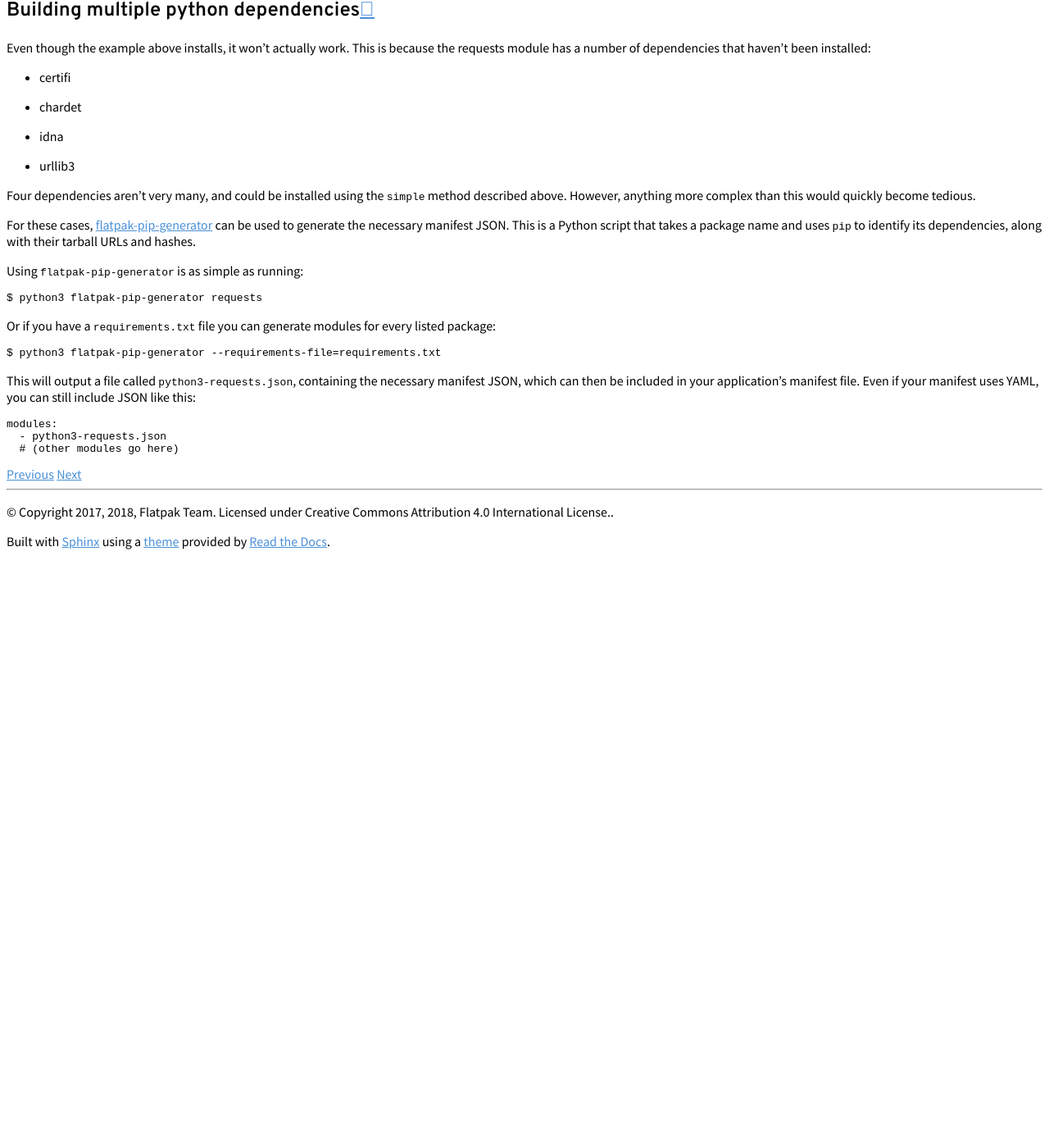
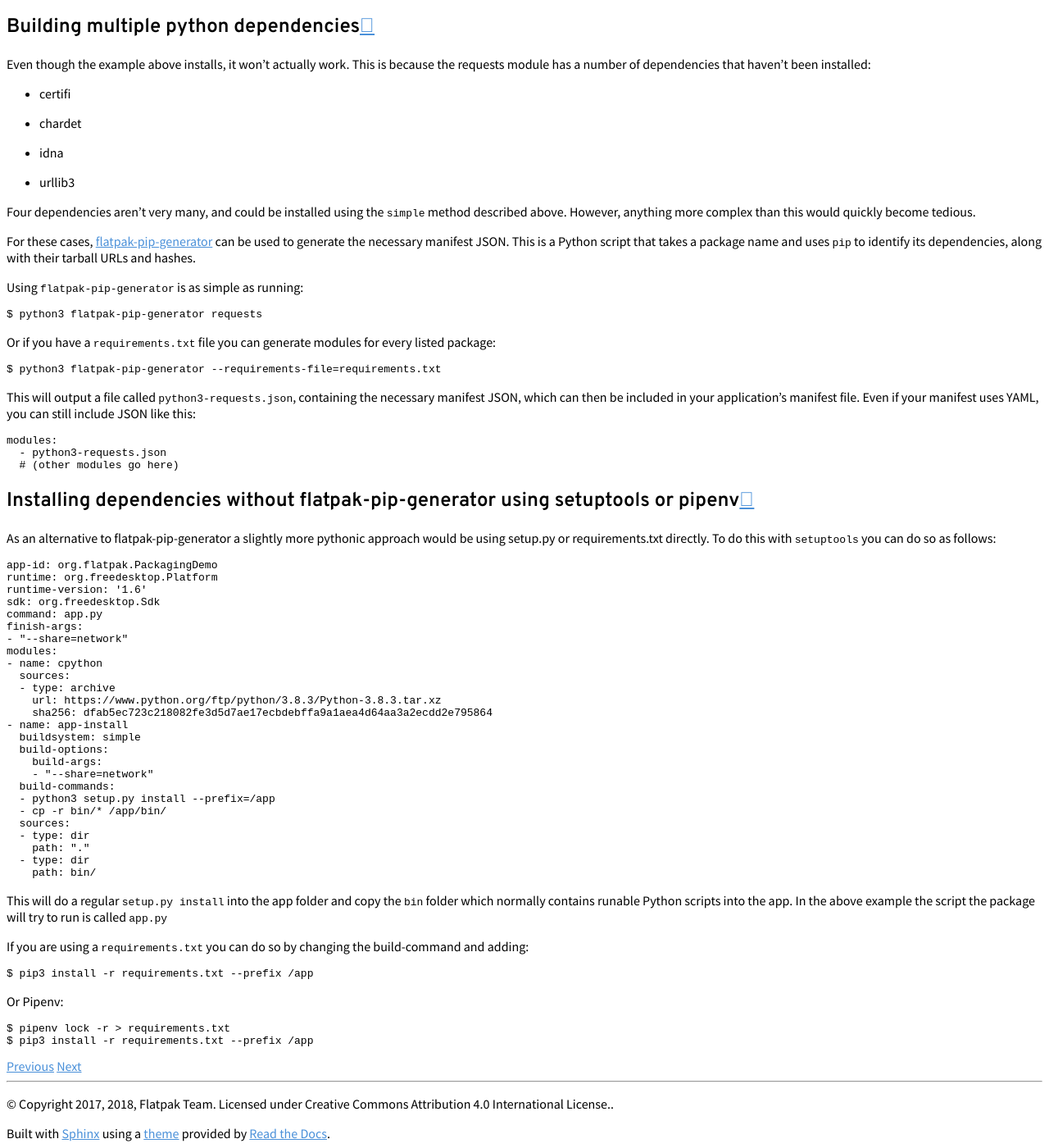
Before and after one commit to flatpak/flatpak-docs, a Sphinx documentation site: the page built from docs/python.rst, in a window 1280 px wide and 1400 px high, scrolled down 1084 px. Shown: the whole window at 82% size. Built offline with Sphinx 7.4.7 and the Read the Docs theme 2.0.0, drawn with Linux system fonts in a browser that asks for light colours; before the commit the page ends 1762 px from its top, so only the background shows below that; some of the changed text lies outside the part shown.

Commit message:
Added examples for setup.py and pipenv directly

```diff
--- a/docs/python.rst
+++ b/docs/python.rst
@@ -73,3 +73,53 @@ like this::
   modules:
     - python3-requests.json
     # (other modules go here)
+
+Installing dependencies without flatpak-pip-generator using setuptools or pipenv
+--------------------------------------------------------------------------------
+
+As an alternative to flatpak-pip-generator a slightly more pythonic approach would
+be using setup.py or requirements.txt directly.
+To do this with ``setuptools`` you can do so as follows:
+
+.. code-block:: yaml
+
+  app-id: org.flatpak.PackagingDemo
+  runtime: org.freedesktop.Platform
+  runtime-version: '1.6'
+  sdk: org.freedesktop.Sdk
+  command: app.py
+  finish-args:
+  - "--share=network"
+  modules:
+  - name: cpython
+    sources:
+    - type: archive
+      url: https://www.python.org/ftp/python/3.8.3/Python-3.8.3.tar.xz
+      sha256: dfab5ec723c218082fe3d5d7ae17ecbdebffa9a1aea4d64aa3a2ecdd2e795864
+  - name: app-install
+    buildsystem: simple
+    build-options:
+      build-args:
+      - "--share=network"
+    build-commands:
+    - python3 setup.py install --prefix=/app
+    - cp -r bin/* /app/bin/
+    sources:
+    - type: dir
+      path: "."
+    - type: dir
+      path: bin/
+
+This will do a regular ``setup.py install`` into the app folder and copy the
+``bin`` folder which normally contains runable Python scripts into the app.
+In the above example the script the package will try to run is called ``app.py``
+
+If you are using a ``requirements.txt`` you can do so by changing the build-command
+and adding::
+
+    $ pip3 install -r requirements.txt --prefix /app
+
+Or Pipenv::
+
+    $ pipenv lock -r > requirements.txt
+    $ pip3 install -r requirements.txt --prefix /app
```
